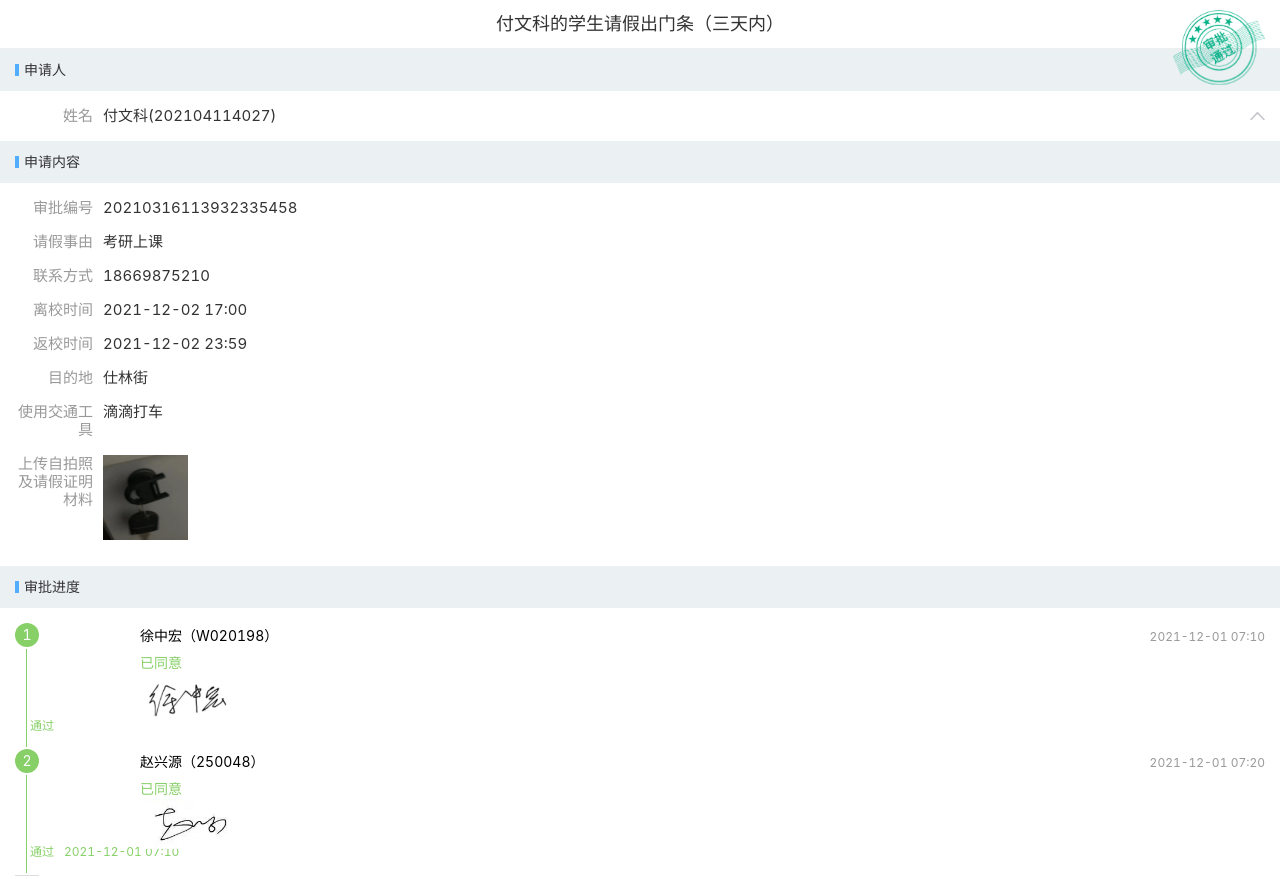
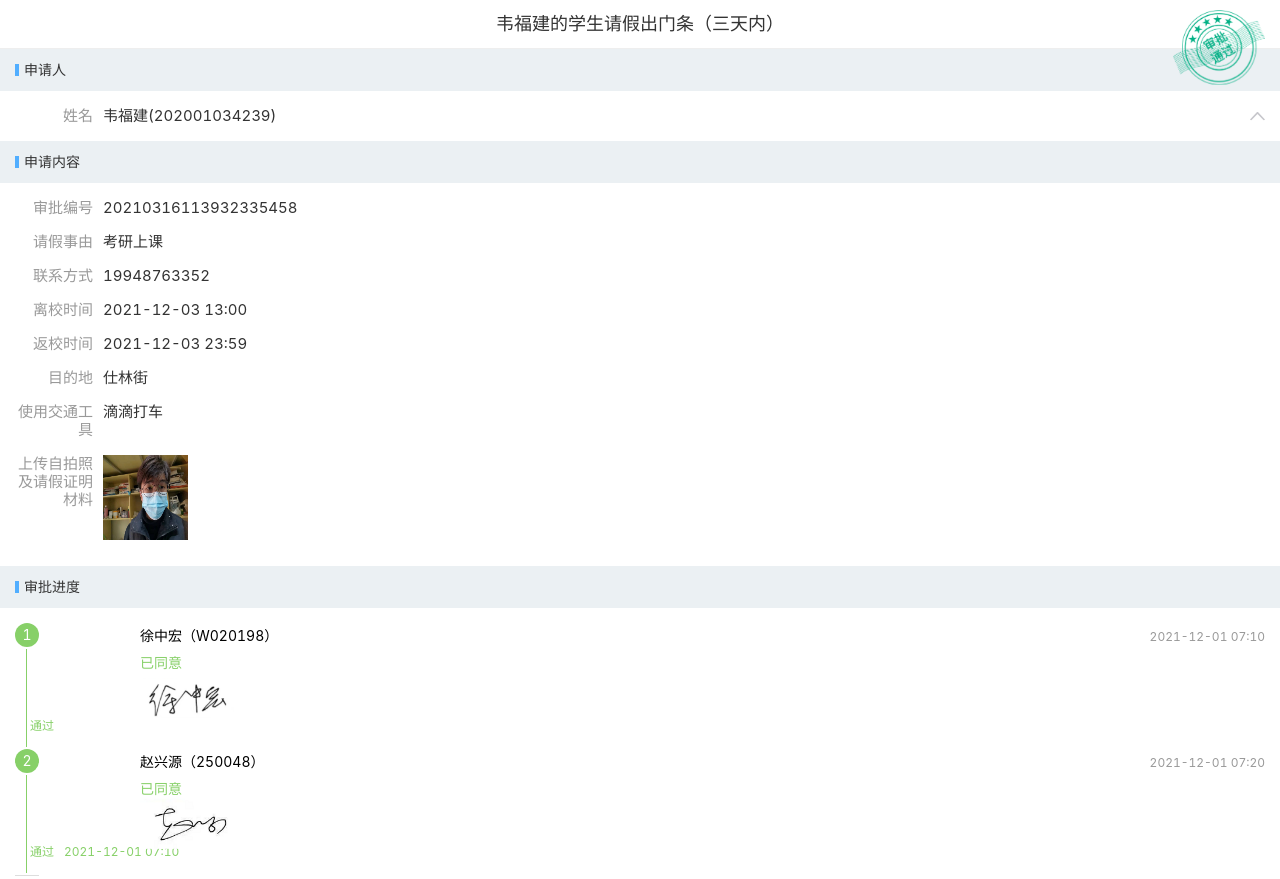
Before and after one commit to yibanjiatiao1/hxx6, a plain HTML site: page index.html in a window 1280 px wide. Shown: the top 879 px of the page. Drawn offline with Linux system fonts and the light colour scheme; a script that the page names is missing.

Commit message:
Update index.html

```diff
--- a/index.html
+++ b/index.html
@@ -30,7 +30,7 @@
     <div class="hx-layout">
      <main class="hx-content">
       <div class="wfTitle___Y-ebx">
-       付文科的学生请假出门条（三天内）
+       韦福建的学生请假出门条（三天内）
       </div>
       <div class="hx-detail">
        <div class="hx-detail-group">
@@ -46,7 +46,7 @@
        <span class="hx-detail-item-label">姓名</span>
        <div class="hx-detail-item-field">
         <div class="am-flexbox am-flexbox-justify-start am-flexbox-align-center">
-         付文科(202104114027)
+         韦福建(202001034239)
         </div>
        </div>
       </div>
@@ -56,12 +56,12 @@
        <div class="hx-detail-item">
         <span class="hx-detail-item-label">学号</span>
         <div class="hx-detail-item-field">
-         202104114027        </div>
+         202001034239        </div>
        </div>
        <div class="hx-detail-item">
         <span class="hx-detail-item-label">性别</span>
         <div class="hx-detail-item-field">
-         女        </div>
+         男        </div>
        </div>
        <div class="hx-detail-item">
         <span class="hx-detail-item-label">学院</span>
@@ -76,12 +76,12 @@
        <div class="hx-detail-item">
         <span class="hx-detail-item-label">班级</span>
         <div class="hx-detail-item-field">
-         21戏教班        </div>
+         20戏教班        </div>
        </div>
        <div class="hx-detail-item">
         <span class="hx-detail-item-label">年级</span>
         <div class="hx-detail-item-field">
-         2021        </div>
+         2020        </div>
        </div>
        <div class="hx-detail-item">
         <span class="hx-detail-item-label">教育层级</span>
@@ -124,17 +124,17 @@
          <div class="hx-detail-item">
           <span class="hx-detail-item-label">联系方式</span>
           <div class="hx-detail-item-field">
-           18669875210          </div>
+           19948763352          </div>
          </div>
          <div class="hx-detail-item">
           <span class="hx-detail-item-label">离校时间</span>
           <div class="hx-detail-item-field">
-           2021-12-02 17:00          </div>
+           2021-12-03 13:00          </div>
          </div>
          <div class="hx-detail-item">
           <span class="hx-detail-item-label">返校时间</span>
           <div class="hx-detail-item-field">
-           2021-12-02 23:59          </div>
+           2021-12-03 23:59          </div>
          </div>
          <div class="hx-detail-item">
           <span class="hx-detail-item-label">目的地</span>
@@ -150,7 +150,7 @@
           <span class="hx-detail-item-label">上传自拍照及请假证明材料</span>
           <div class="hx-detail-item-field">
            <div class="hx-detail-image">
-            <img src="./工作流_files/111.jpg" alt="" style="margin-right: 10px; width: 84.6667px;
+            <img src="./工作流_files/wfj.jpg" alt="" style="margin-right: 10px; width: 84.6667px;
     height: 84.6667px; margin-bottom: 10px;">
            </div>
           </div>
```
